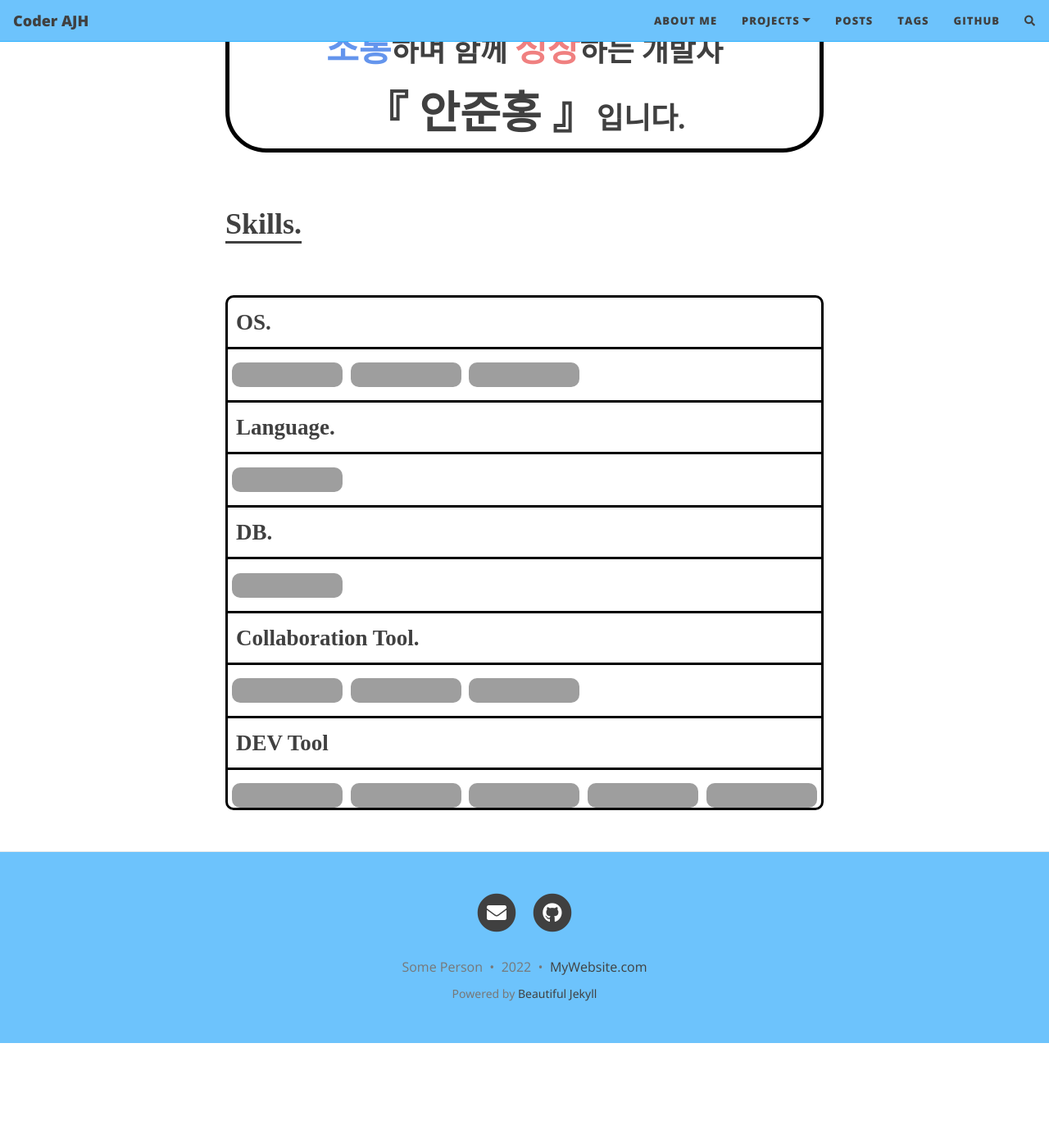
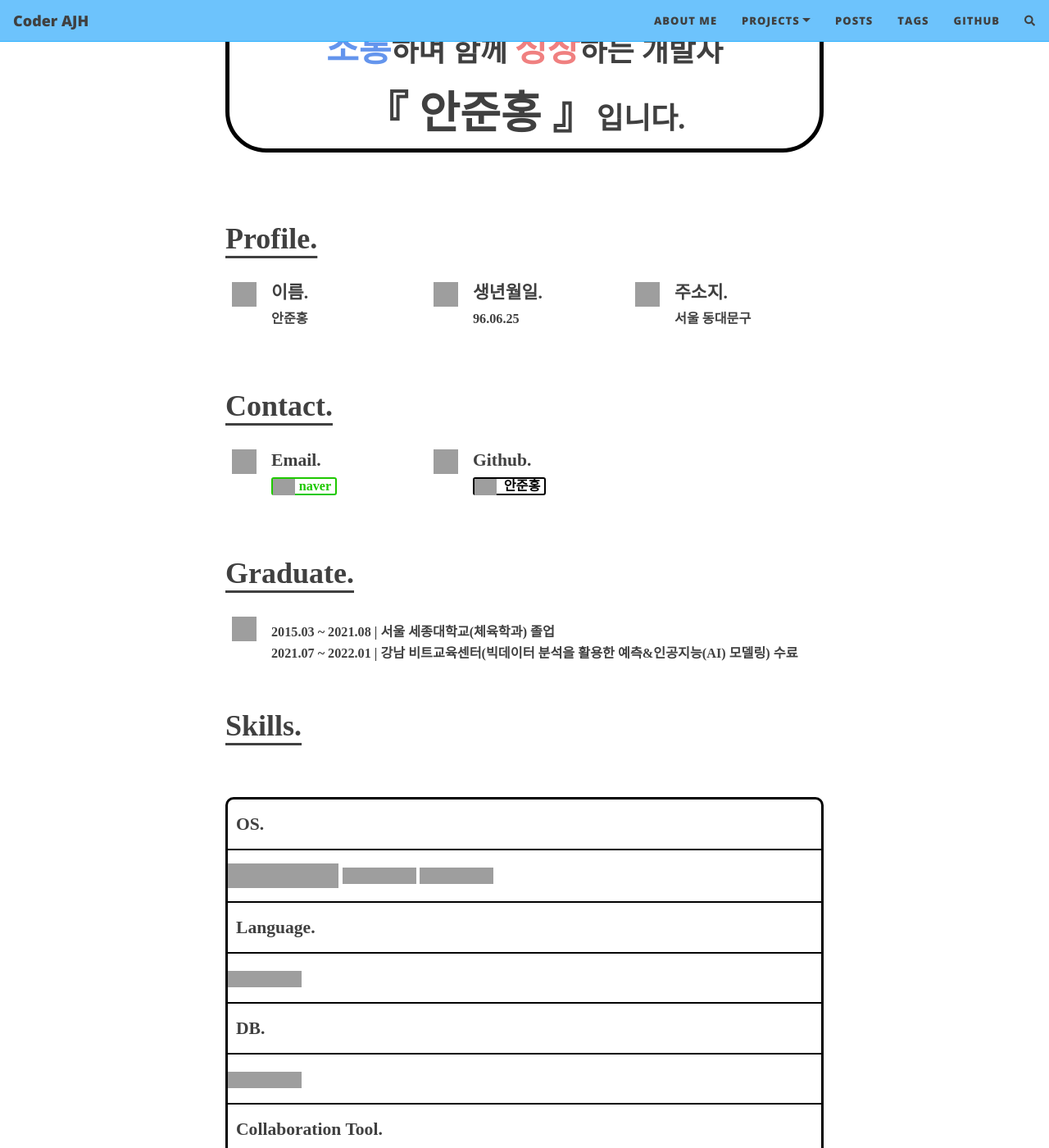
Before and after one commit to junhong625/junhong625.github.io, a Jekyll site: the page built from aboutme.md, in a window 1280 px wide and 1400 px high, scrolled down 277 px. Shown: the whole window at 82% size. Built offline with Jekyll 4.4.1, drawn with Linux system fonts in a browser that asks for light colours; nearby versions of some CDN libraries; comment, search, counter and statistics services are not loaded; before the commit the page ends 1549 px from its top, so only the background shows below that; grey boxes are pictures that could not be loaded.

Commit message:
Coder JH

```diff
--- a/aboutme.md
+++ b/aboutme.md
@@ -5,9 +5,8 @@ layout: page
 .box{float: left; padding-top: 5px; padding-bottom: 5px; padding-left: 8px; padding-right: 8px; border-radius:15px}
 .text{font: normal bold 1.2em/1.2em 'sans-serif'; float: left; padding-left:10px; padding-top:6px}
 .img{padding:20px; width:100px; height:100px}
-.skill{font: normal bold 1.5em/0em 'sans-serif'; text-align:left; padding-left:10px;}
-.line{height:2px; background-color:black; border-color:black;}
-.logo{height:30px; border-radius:10px; margin-left:5px;}
+.skill{font: normal bold 1.2em/0em 'sans-serif'; text-align:left; padding-left:10px;}
+.line{height:1px; background-color:black; border-color:black;}
 </style>
 <br>
 <div style="background-color: white; border-radius:50px; border:5px solid black;">
@@ -20,6 +19,90 @@ layout: page
 </div>
 </div>
 <br>
+
+<p style="font: normal bold 2em/1em 'sans-serif'; text-align:left; text-decoration: underline; text-underline-position:under;">
+Profile.
+</p>
+
+<div class="box">
+    <img src="https://user-images.githubusercontent.com/83000975/153437869-0da80e9c-e935-418e-8e62-b9b36869980a.png" height=30 width=30>
+</div>
+<div class="text" style="width: 200px;">
+이름. <br>
+<div>
+<sub>안준홍</sub>
+</div>
+</div>
+<div class="box">
+    <img src="https://user-images.githubusercontent.com/83000975/153437871-1d7331fe-6613-467c-a9c1-2ef092fc3848.jpg" height=30 width=30>
+</div>
+<div class="text" style="width: 200px;">
+생년월일. <br> <sub>96.06.25</sub>
+</div>
+<div class="box">
+    <img src="https://user-images.githubusercontent.com/83000975/153437873-509a68c4-1b8b-4db3-86f6-2fcce08a6bb1.jpg" height=30 width=30>
+</div>
+<div class="text">
+주소지. <br> <sub>서울 동대문구</sub>
+</div>
+
+<br>
+<br>
+<br>
+<br>
+
+<p style="font: normal bold 2em/1em 'sans-serif'; text-align:left; text-decoration: underline; text-underline-position:under;">
+Contact.
+</p>
+<div class="box">
+    <img src="https://user-images.githubusercontent.com/83000975/153439370-563972e4-8f2e-4c18-b96c-ab68029fcf90.jpg" height=30 width=30>
+</div>
+<div class="text" style="width: 200px;">
+Email.
+<br>
+<sub>
+<a style="color:#1EC800; background-color:white; text-decoration:none; border-radius:3px; border:2px solid #1EC800; padding-right:5px;" href="mailto:junhong625@naver.com">
+<img style="float:cneter; margin-right:5px;" height=20 src="https://user-images.githubusercontent.com/83000975/165331894-94882dfe-bc91-44ee-9112-6bebc1e1102f.png">naver
+</a>
+</sub>
+</div>
+
+<div class="box">
+    <img src="https://user-images.githubusercontent.com/83000975/153437867-846e0d81-5823-4999-ad16-811114ac7322.jpg" height=30 width=30>
+</div>
+<div class="text">
+Github.
+<br>
+<sub>
+<a style="color:black; background-color:white; text-decoration:none; border-radius:3px; border:2px solid black; padding-right:5px;" href="https://github.com/junhong625/">
+<img style="float:cneter; margin-right:5px;" height=20 src="https://user-images.githubusercontent.com/83000975/165335373-ee5dbce9-3a13-455f-a93b-ea4026e04058.png">
+안준홍
+<br>
+</a>
+</sub>
+</div>
+
+<br>
+<br>
+<br>
+<br>
+
+<p style="font: normal bold 2em/1em 'sans-serif'; text-align:left; text-decoration: underline; text-underline-position:under;">
+Graduate.
+</p>
+
+<div class="box">
+    <img src="https://user-images.githubusercontent.com/83000975/153754969-61e641fa-c457-4569-95d8-3c04adbfbd1b.png" height=30 width=30>
+</div>
+<div class="text">
+<sub>2015.03 ~ 2021.08  |  서울 세종대학교(체육학과) 졸업</sub> <br><sub>2021.07 ~ 2022.01  |  강남 비트교육센터(빅데이터 분석을 활용한 예측&인공지능(AI) 모델링) 수료</sub>
+</div>
+
+<br>
+<br>
+<br>
+<br>
+
 <p style="font: normal bold 2em/0em 'sans-serif'; text-align:left; text-decoration: underline; text-underline-position:under;">
 Skills.
 </p>
```
